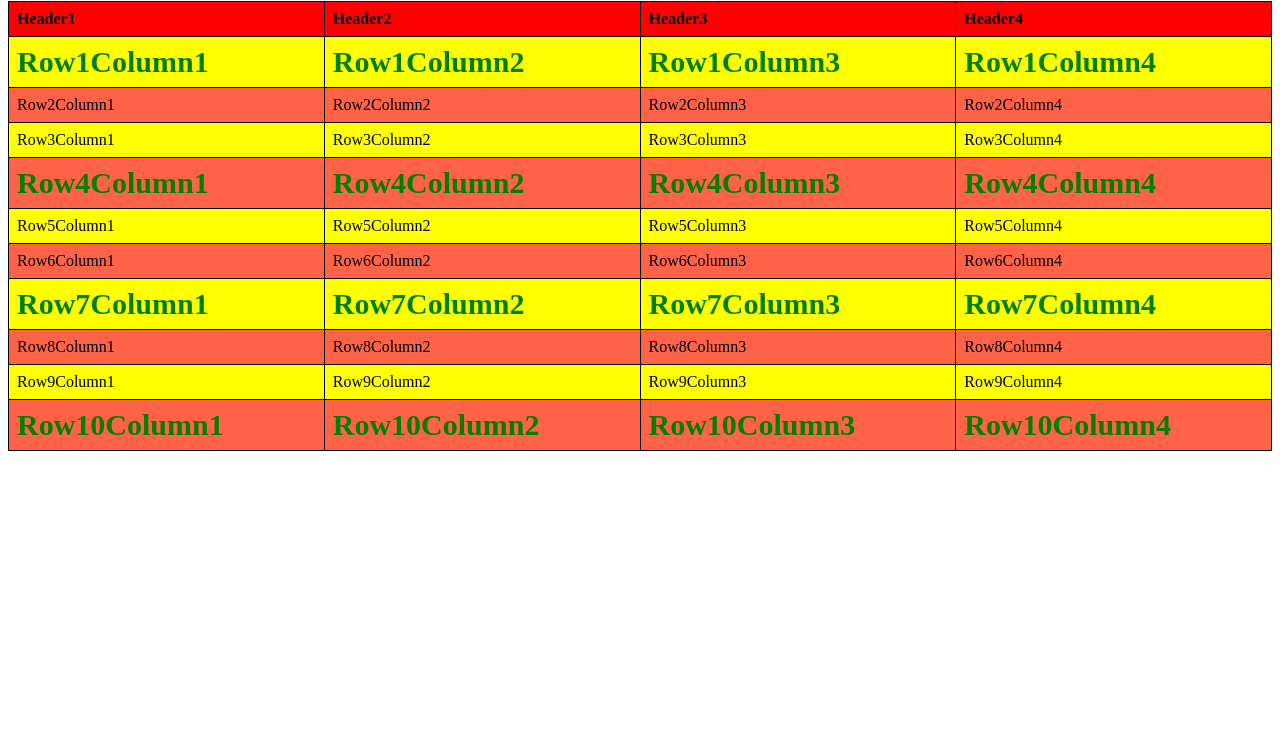
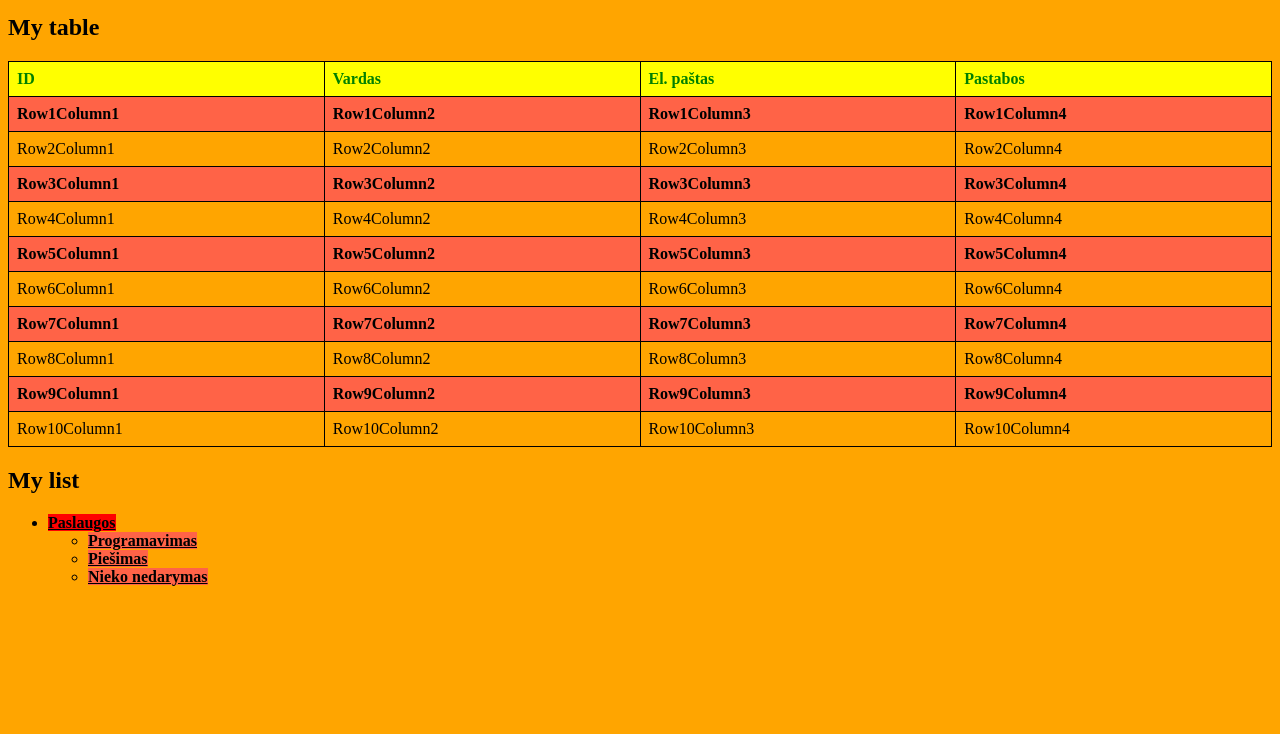
Before and after one commit to Chateux1/KITM, a plain HTML site: page HTML/cw3/index.html in a window 1280 px wide. Shown: the part 66-800 px from the top of the page. Drawn offline with Linux system fonts and the light colour scheme.

Commit message:
Update table layout with a list
Update css

```diff
--- a/HTML/cw3/css/styleTable.css
+++ b/HTML/cw3/css/styleTable.css
@@ -1,12 +1,46 @@
+body {
+	background-color: orange;
+}
 table {
 	border-collapse: collapse;
 	width: 100%;
 }
+th, td {
+	text-align: left;
+	padding: 8px;
+	border: 1px solid black;
+}
 th {
+	background-color: yellow;
+	color: green;
+	font-weight: bold;
+	text-align: left;
+}
+tr:nth-child(2n+2) {
+	font-weight: bold;
+	background-color: tomato;
+}
+tr td:hover{
 	background-color: red;
-	color: black;
+	color:blue;
+}
+tr:hover {
+	background-color:lightblue;
+}
+li>a {
+	background-color: red;
+	color:black;
 	font-weight: bold;
 }
+li>ul>li>a {
+	background-color: tomato;
+}
+li a:hover {
+	background-color: yellow;
+	font-size: 20px;
+	text-decoration: none;
+}
+/*
 tr:nth-child(even) {
 	background-color: yellow
 }
@@ -18,8 +52,4 @@ tr:nth-child(3n+2) {
 	font-size: 30px;
 	color: green;
 }
-th, td {
-	text-align: left;
-	padding: 8px;
-	border: 1px solid black;
-}
+*/
--- a/HTML/cw3/index.html
+++ b/HTML/cw3/index.html
@@ -6,14 +6,15 @@
 	<meta charset="utf-8">
 </head>
 <body>
+	<h1>My page</h1>
 	<section>
-		<h1>My table</h1>
+		<h2>My table</h2>
 		<table>
 			<tr>
-				<th>Header1</th>
-				<th>Header2</th>
-				<th>Header3</th>
-				<th>Header4</th>
+				<th>ID</th>
+				<th>Vardas</th>
+				<th>El. paštas</th>
+				<th>Pastabos</th>
 			</tr>
 			<tr>
 				<td>Row1Column1</td>
@@ -77,6 +78,18 @@
 			</tr>
 		</table>
 	</section>
+	<section>
+		<h2>My list</h2>
+		<ul>
+			<li><a href="">Paslaugos</a>
+				<ul>
+					<li><a href="">Programavimas</a></li>
+					<li><a href="">Piešimas</a></li>
+					<li><a href="">Nieko nedarymas</a></li>
+				</ul>
+			</li>
+		</ul>
+	</section>
 
 </body>
 </html>
```
Also changed, not shown: 1 other file.
